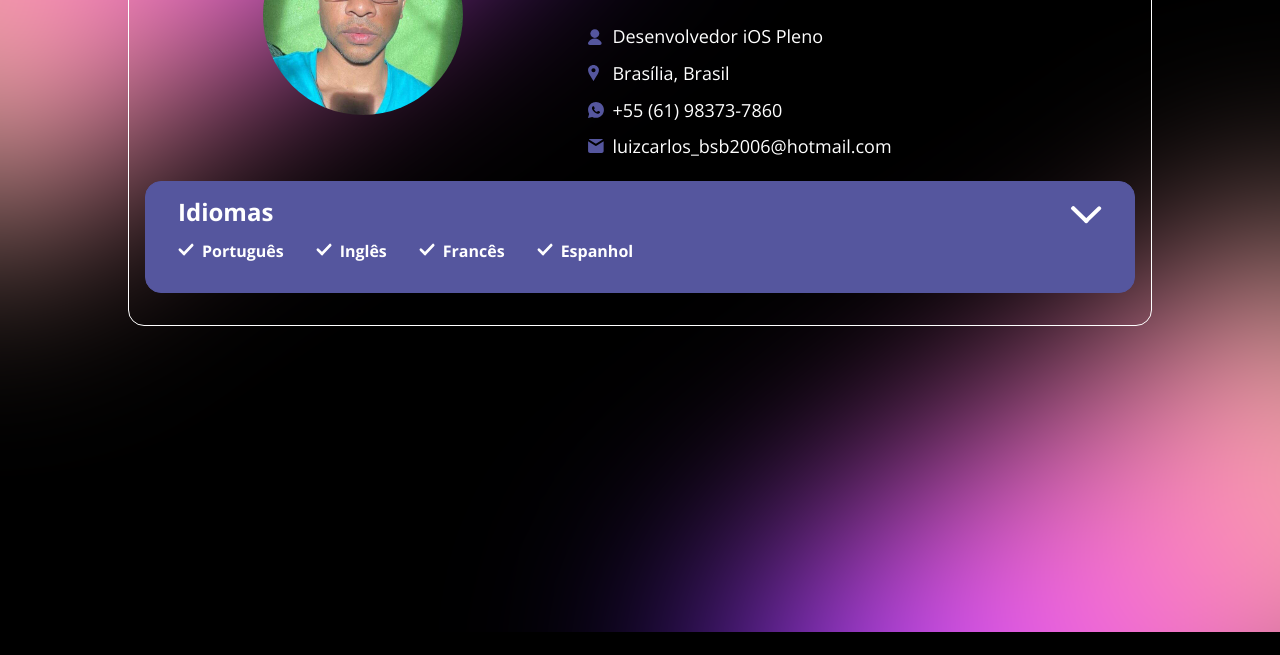
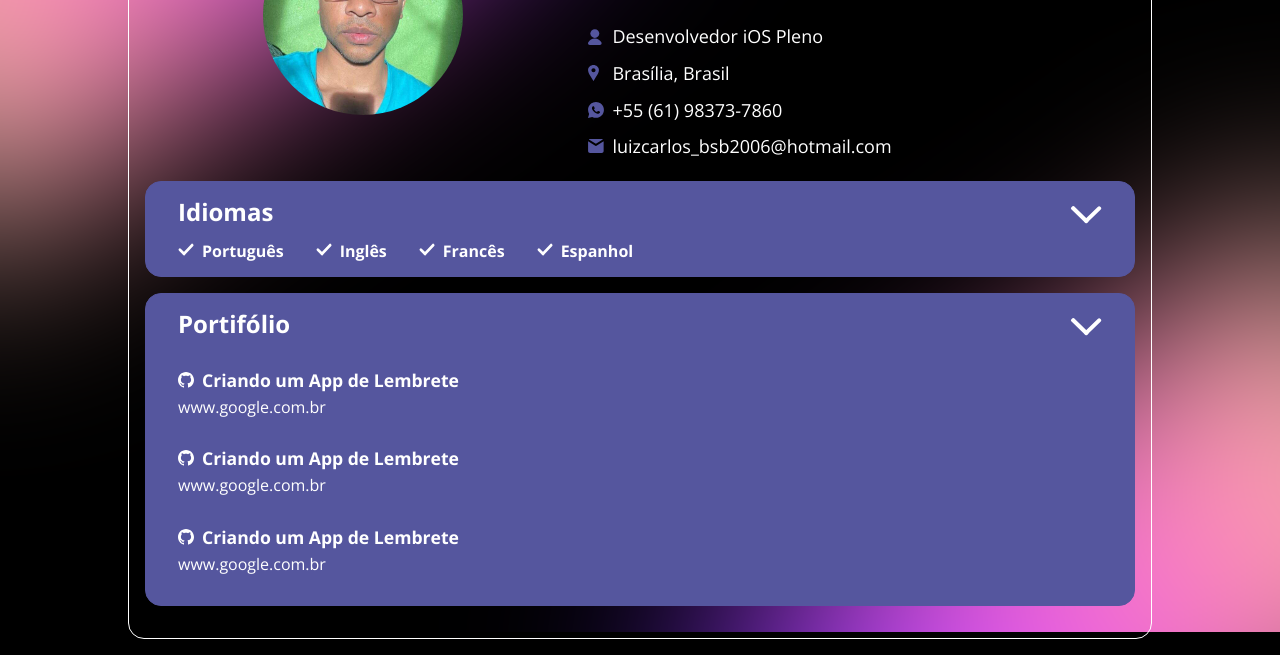
Before and after one commit to LuizAraujo2020/web-profile, a website: page index.html in a window 1280 px wide. Shown: the part 168-823 px from the top of the page. Before the commit the page ends 800 px from the top, so only its background shows below. Drawn offline with nearby package versions, Linux system fonts and the light colour scheme.

Commit message:
porifolio

```diff
--- a/assets/css/languages.css
+++ b/assets/css/languages.css
@@ -13,7 +13,7 @@
     display: flex;
     flex-direction: row;
     align-items: center;
-    padding: 0 1rem 1rem 1rem;
+    padding: 0 1rem 0rem 1rem;
     font-weight: 700;
     font-size: 1rem;
 }
--- /dev/null
+++ b/assets/css/portfolio.css
@@ -0,0 +1,46 @@
+.portfolio {
+    display: flex;
+    flex-direction: column;
+    justify-content: flex-start;
+    width: 100%;
+    margin: 0;
+    padding: 0;
+    list-style: none;
+}
+
+.portfolio li {
+    display: flex;
+    flex-direction: column;
+    justify-content: flex-start;
+    margin: 1rem 0;
+    padding: 0 1rem 0rem 1rem;
+}
+
+.portfolio li .title {
+    display: flex;
+    flex-direction: row;
+    align-items: center;
+    font-size: 1.1rem;
+    font-weight: 700;
+    margin-bottom: 0.5rem;
+}
+
+.portfolio li .title.github::before {
+    display: inline-block;
+    content: '';
+    width: 1rem;
+    height: 1rem;
+    background-repeat: no-repeat;
+    background-size: contain;
+    background-image: url(/assets/img/icons/github.svg);
+    margin-right: .5rem;
+}
+
+.portfolio li a {
+    color: #fff;
+    text-decoration: none;
+}
+
+.portfolio li a:hover {
+    text-decoration: underline;
+}
--- a/index.html
+++ b/index.html
@@ -17,9 +17,10 @@
     <link rel="stylesheet" href="assets/css/header.css">
     <link rel="stylesheet" href="assets/css/acordeon.css">
     <link rel="stylesheet" href="assets/css/languages.css">
+    <link rel="stylesheet" href="assets/css/portfolio.css">
 </head>
 <body>
-    <div class="main">
+    <main class="main">
         <header class="header">
             <img src="/assets/img/img.jpg" alt="Foto de Luiz Araujo" srcset="" class="photo">
 
@@ -47,7 +48,30 @@
                 </ul>
             </div>
         </section>
-    </div>
+
+        <section class="acordeon open">
+            <button class="trigger" type="button">
+                Portifólio
+            </button>
+
+            <div class="content">
+                <ul class="portfolio">
+                    <li>
+                        <span class="title github">Criando um App de Lembrete</span>
+                        <a href="www.google.com.br" target="_blank">www.google.com.br</a>
+                    </li>
+                    <li>
+                        <span class="title github">Criando um App de Lembrete</span>
+                        <a href="www.google.com.br" target="_blank">www.google.com.br</a>
+                    </li>
+                    <li>
+                        <span class="title github">Criando um App de Lembrete</span>
+                        <a href="www.google.com.br" target="_blank">www.google.com.br</a>
+                    </li>
+                </ul>
+            </div>
+        </section>
+    </main>
 
     <script src="/assets/js/acordeon.js"></script>
 </body>
```
